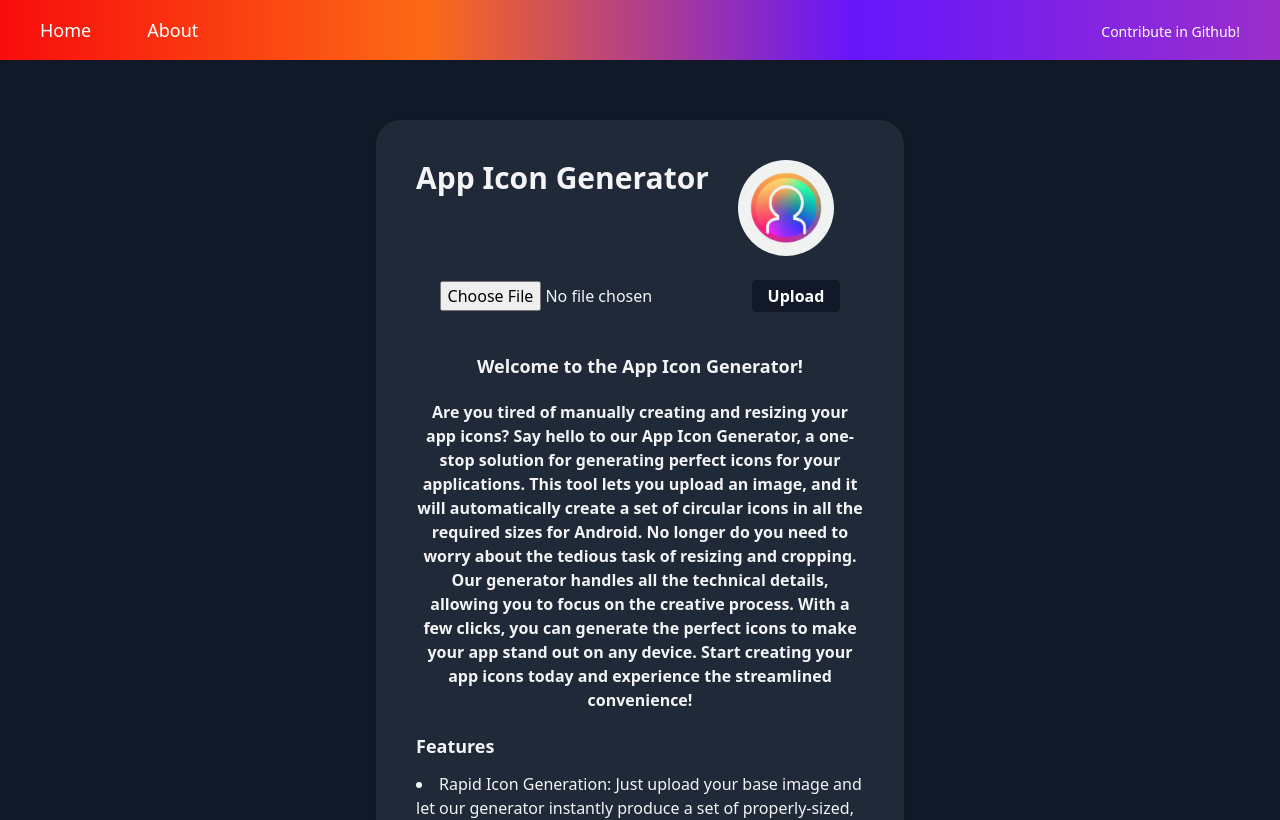
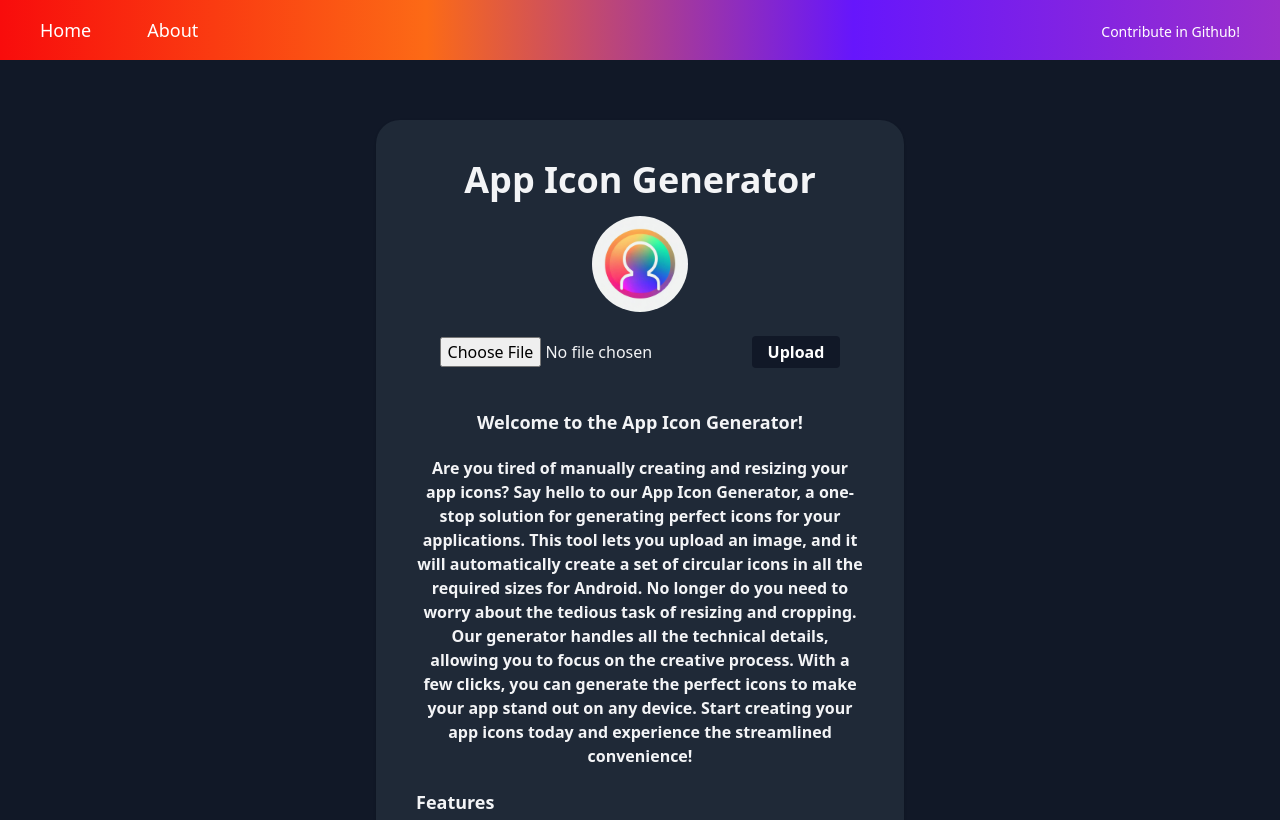
Before and after one commit to nikohoffren/app-icon-generator-website, a React (Vite) app: page / in a window 1280 px wide. Shown: the top 820 px of the page. Built offline with nearby package versions, Linux system fonts and the light colour scheme.

Commit message:
Fix: Align Header and icon

```diff
--- a/src/pages/Home.jsx
+++ b/src/pages/Home.jsx
@@ -9,8 +9,8 @@ function Home() {
       <div className="relative py-3 sm:max-w-xl sm:mx-auto">
         <div className="relative px-4 py-10 bg-gray-800 mx-8 md:mx-0 shadow rounded-3xl sm:p-10">
           <div className="max-w-md mx-auto">
-            <div className="flex text-center font-semibold text-3xl text-gray-100">
-              <h1>App Icon Generator</h1>
+            <div className="flex flex-col items-center text-center font-semibold text-4xl text-gray-100">
+              <h1 className="mb-4">App Icon Generator</h1>
               <img
                 src="icon_512x512.png"
                 alt="App Icon Generator logo"
```
